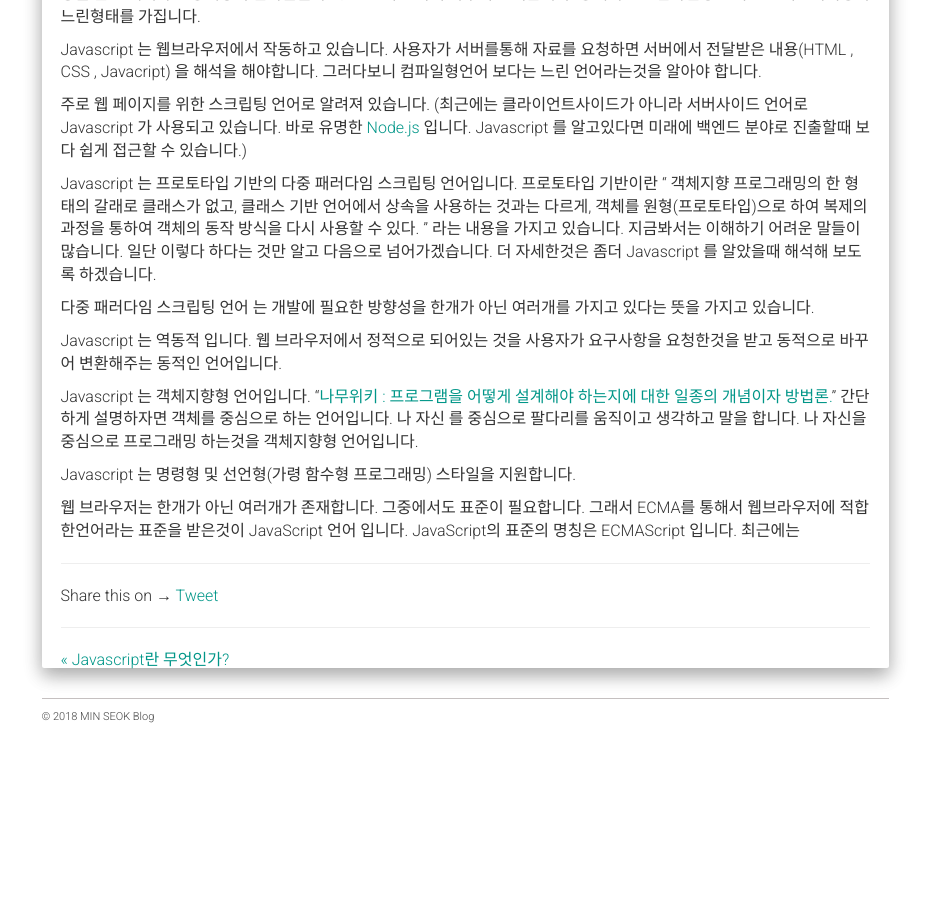
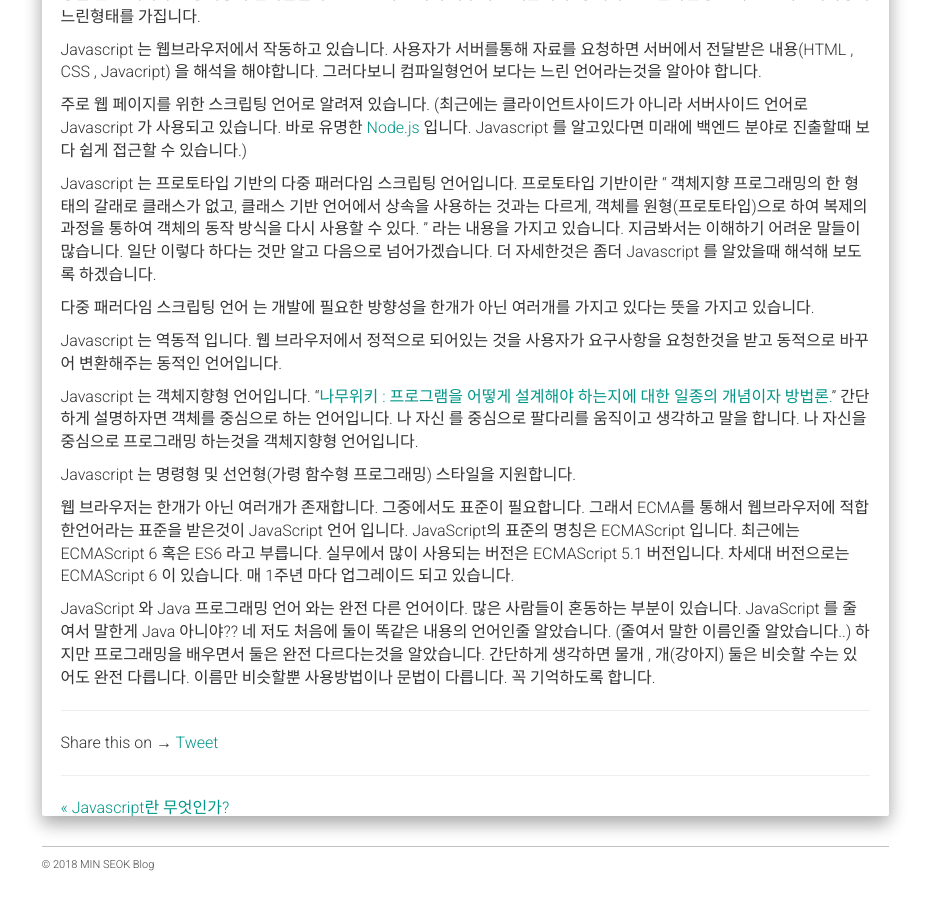
Before and after one commit to alalstjr/promote.github.io, a Jekyll site: the page built from _posts/2018-08-22-Javascript의 특징 및 소개.md, in a window 1280 px wide and 900 px high, scrolled down 701 px. Shown: the whole window, without its empty margins (321-1251 px from the left). Built offline with Jekyll 4.4.1, drawn with Linux system fonts in a browser that asks for light colours; nearby versions of some CDN libraries; our own code applies the rules of GitHub Pages for plain Markdown files; comment, search, counter and statistics services are not loaded; before the commit the page ends 1453 px from its top, so only the background shows below that.

Commit message:
Update 2018-08-22-Javascript의 특징 및 소개.md

```diff
--- a/_posts/2018-08-22-Javascript의 특징 및 소개.md
+++ b/_posts/2018-08-22-Javascript의 특징 및 소개.md
@@ -43,4 +43,14 @@ Javascript 는 명령형 및 선언형(가령 함수형 프로그래밍) 스타
 그중에서도 표준이 필요합니다.
 그래서 ECMA를 통해서 웹브라우저에 적합한언어라는 표준을 받은것이 JavaScript 언어 입니다.
 JavaScript의 표준의 명칭은 ECMAScript 입니다.
-최근에는
+최근에는 ECMAScript 6 혹은 ES6 라고 부릅니다.
+실무에서 많이 사용되는 버전은 ECMAScript 5.1 버전입니다.
+차세대 버전으로는 ECMAScript 6 이 있습니다. 매 1주년 마다 업그레이드 되고 있습니다.
+
+JavaScript 와 Java 프로그래밍 언어 와는 완전 다른 언어이다.
+많은 사람들이 혼동하는 부분이 있습니다.
+JavaScript 를 줄여서 말한게 Java 아니야??
+네 저도 처음에 둘이 똑같은 내용의 언어인줄 알았습니다. (줄여서 말한 이름인줄 알았습니다..)
+하지만 프로그래밍을 배우면서 둘은 완전 다르다는것을 알았습니다.
+간단하게 생각하면 물개 , 개(강아지) 둘은 비슷할 수는 있어도 완전 다릅니다.
+이름만 비슷할뿐 사용방법이나 문법이 다릅니다. 꼭 기억하도록 합니다.
```
